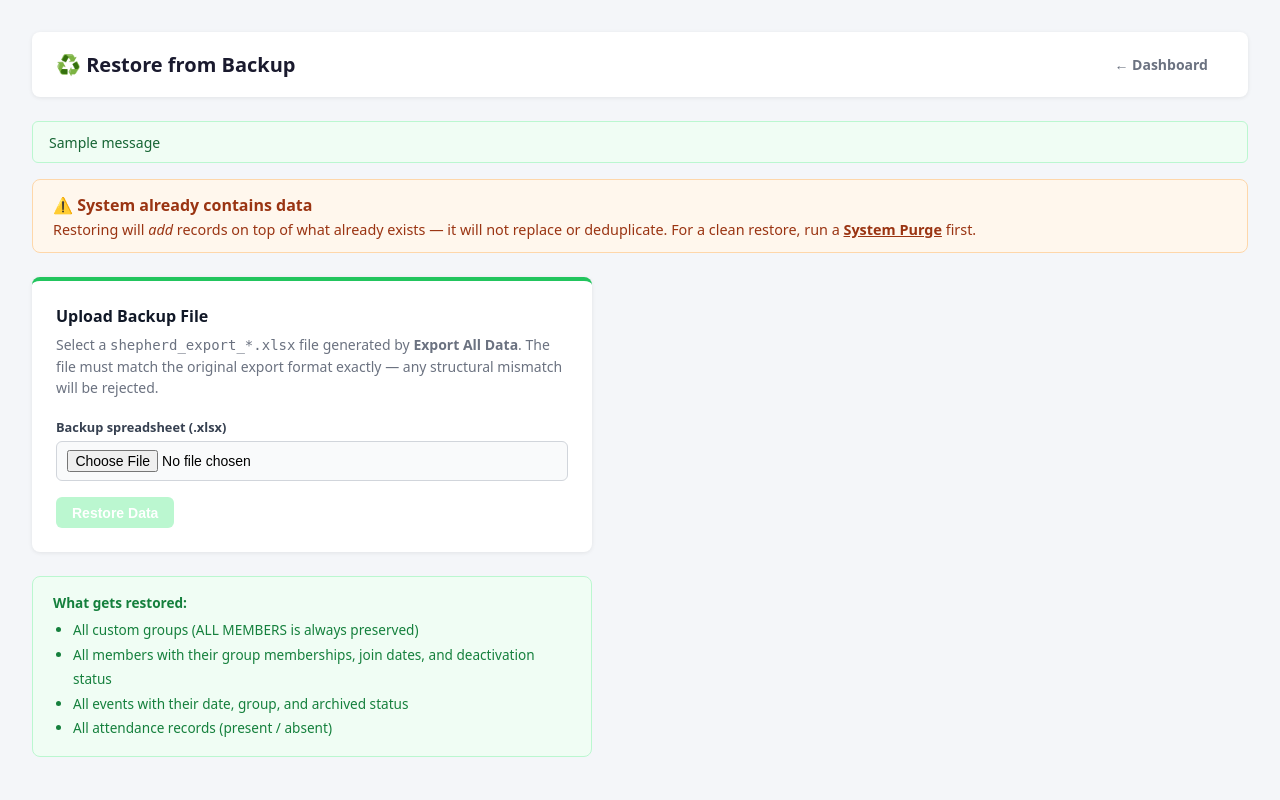
After one commit to evanlow/shephard, a Flask app: page /admin/restore in a window 1280 px wide. The commit adds this page. Run offline with Flask 3, Linux system fonts and the light colour scheme; a user stored in the database is signed in; tables that the repository leaves empty hold one stand-in row (values such as "Sample post"); one stand-in notice (Sample message) is shown.

Commit message:
feat: restore from backup — upload shepherd_export_*.xlsx to repopulate system

```diff
--- a/app/routes/auth.py
+++ b/app/routes/auth.py
@@ -7,7 +7,7 @@ from openpyxl.styles import Font
 
 from flask import Blueprint, abort, flash, redirect, render_template, request, send_file, url_for
 from flask_login import current_user, login_required, login_user, logout_user
-from sqlalchemy import text
+from sqlalchemy import insert as sa_insert, text
 
 from ..extensions import db
 from ..models.attendance import Attendance
@@ -19,6 +19,10 @@ from ..models.user import User
 from ..services.attendance_service import AttendanceService
 
 bp = Blueprint("auth", __name__)
+
+# Expected structure constants used for both export validation and restore
+_MEMBERS_HEADERS = ["#", "Name", "Primary Group", "All Groups", "Status", "Member Since", "Deactivated"]
+_EVENT_META_LABELS = ["Event:", "Date:", "Group:", "Archived:"]
 
 
 def admin_required(f):
@@ -385,3 +389,244 @@ def export_all():
         as_attachment=True,
         download_name=filename,
     )
+
+
+# ---------------------------------------------------------------------------
+# Restore helpers
+# ---------------------------------------------------------------------------
+
+def _parse_restore_date(value):
+    """Parse an exported date string (dd Mon YYYY) into a UTC datetime."""
+    if not value:
+        return None
+    try:
+        return datetime.strptime(str(value).strip(), "%d %b %Y").replace(tzinfo=timezone.utc)
+    except ValueError:
+        return None
+
+
+def _validate_export_workbook(wb):
+    """Return an error string if the workbook doesn't match the export format, else None."""
+    if not wb.sheetnames or wb.sheetnames[0] != "Members":
+        return "Invalid file: first sheet must be named 'Members'."
+    ws = wb["Members"]
+    actual_headers = [ws.cell(row=1, column=c).value for c in range(1, 8)]
+    if actual_headers != _MEMBERS_HEADERS:
+        return "Invalid file: 'Members' sheet has unexpected column headers."
+    for sheet_name in wb.sheetnames[1:]:
+        ws_ev = wb[sheet_name]
+        labels = [ws_ev.cell(row=r, column=1).value for r in range(1, 5)]
+        if labels != _EVENT_META_LABELS:
+            return f"Invalid file: sheet '{sheet_name}' does not match the expected event layout."
+    return None
+
+
+def _import_workbook(wb):
+    """
+    Import members, groups, events, and attendance from a validated export workbook.
+    Uses Core-level INSERTs for members so the ORM after_insert listener is bypassed
+    and we can set created_at / joined_at to the original values.
+    Returns a summary dict.
+    """
+    from ..services.group_service import GroupService
+
+    ws_members = wb["Members"]
+
+    # ── Step 1: Collect every group name referenced anywhere in the file ──────
+    all_group_names = set()
+    for row in ws_members.iter_rows(min_row=2, values_only=True):
+        if row[0] is None:
+            break
+        if row[3]:
+            for g in str(row[3]).split(","):
+                g = g.strip()
+                if g:
+                    all_group_names.add(g)
+    for sheet_name in wb.sheetnames[1:]:
+        ws_ev = wb[sheet_name]
+        group_cell = ws_ev.cell(row=3, column=2).value
+        if group_cell:
+            all_group_names.add(str(group_cell).strip())
+
+    # ── Step 2: Ensure default group; create any missing custom groups ─────────
+    default_group = GroupService.get_default_group()
+    group_map = {DEFAULT_GROUP_NAME: default_group}
+
+    for name in sorted(all_group_names):
+        if name == DEFAULT_GROUP_NAME:
+            continue
+        existing = db.session.execute(
+            db.select(Group).where(Group.name == name)
+        ).scalar_one_or_none()
+        if existing:
+            group_map[name] = existing
+        else:
+            g = Group(name=name)
+            db.session.add(g)
+            db.session.flush()
+            group_map[name] = g
+
+    # ── Step 3: Import members via Core INSERT (bypasses ORM listener so we
+    #            can set created_at and joined_at to their original values) ─────
+    member_map = {}   # member name → member_id  (first occurrence wins)
+    members_created = 0
+
+    for row in ws_members.iter_rows(min_row=2, values_only=True):
+        if row[0] is None:
+            break
+        _, name, primary_group_name, all_groups_str, _status, member_since_str, deactivated_str = row
+        if not name:
+            continue
+
+        name = str(name).strip()
+        created_at = _parse_restore_date(member_since_str) or datetime.now(timezone.utc)
+
+        deactivated_at = None
+        if deactivated_str:
+            d = _parse_restore_date(deactivated_str)
+            if d:
+                deactivated_at = d.replace(hour=23, minute=59, second=59, microsecond=0)
+
+        pname = str(primary_group_name).strip() if primary_group_name else ""
+        primary_group = group_map.get(pname) if pname and pname != "—" else None
+        group_id = primary_group.id if primary_group and pname != DEFAULT_GROUP_NAME else None
+
+        # Core INSERT → ORM after_insert event does NOT fire
+        result = db.session.execute(
+            sa_insert(Member.__table__).values(
+                name=name,
+                group_id=group_id,
+                created_at=created_at,
+                deactivated_at=deactivated_at,
+            ).returning(Member.__table__.c.id)
+        )
+        member_id = result.scalar()
+
+        # Build the member_groups rows with the original joined_at
+        seen_gids = set()
+        groups_to_add = []
+
+        if all_groups_str:
+            for g_name in str(all_groups_str).split(","):
+                g_name = g_name.strip()
+                if not g_name:
+                    continue
+                g = group_map.get(g_name)
+                if g and g.id not in seen_gids:
+                    groups_to_add.append({"member_id": member_id, "group_id": g.id, "joined_at": created_at})
+                    seen_gids.add(g.id)
+
+        # Always ensure ALL MEMBERS membership exists
+        default_gid = default_group.id
+        if default_gid not in seen_gids:
+            groups_to_add.append({"member_id": member_id, "group_id": default_gid, "joined_at": created_at})
+
+        db.session.execute(member_groups.insert(), groups_to_add)
+
+        if name not in member_map:
+            member_map[name] = member_id
+        members_created += 1
+
+    # ── Step 4: Import events and attendance ──────────────────────────────────
+    events_created = 0
+    attendance_created = 0
+
+    for sheet_name in wb.sheetnames[1:]:
+        ws_ev = wb[sheet_name]
+        event_name = ws_ev.cell(row=1, column=2).value
+        date_str   = ws_ev.cell(row=2, column=2).value
+        group_name = ws_ev.cell(row=3, column=2).value
+        archived_s = ws_ev.cell(row=4, column=2).value
+
+        event_date = _parse_restore_date(date_str)
+        if not event_date or not event_name or not group_name:
+            continue
+
+        group = group_map.get(str(group_name).strip())
+        if not group:
+            continue
+
+        is_archived = str(archived_s).strip().lower() == "yes" if archived_s else False
+        event = Event(name=str(event_name).strip(), date=event_date,
+                      group_id=group.id, is_archived=is_archived)
+        db.session.add(event)
+        db.session.flush()
+        events_created += 1
+
+        # Attendance rows begin at row 7 (rows 1-4 meta, row 5 blank, row 6 header)
+        for r in range(7, ws_ev.max_row + 1):
+            num_val     = ws_ev.cell(row=r, column=1).value
+            name_val    = ws_ev.cell(row=r, column=2).value
+            present_val = ws_ev.cell(row=r, column=3).value
+            if not isinstance(num_val, int):
+                break   # blank row or summary section
+            if not name_val:
+                continue
+            mid = member_map.get(str(name_val).strip())
+            if mid is None:
+                continue
+            present = str(present_val).strip().lower() == "yes" if present_val else False
+            db.session.add(Attendance(event_id=event.id, member_id=mid, present=present))
+            attendance_created += 1
+
+    db.session.commit()
+    return {
+        "groups": len([k for k in group_map if k != DEFAULT_GROUP_NAME]),
+        "members": members_created,
+        "events": events_created,
+        "attendance": attendance_created,
+    }
+
+
+# ---------------------------------------------------------------------------
+# Restore from backup (superuser only)
+# ---------------------------------------------------------------------------
+
+@bp.get("/admin/restore")
+@superuser_required
+def restore_page():
+    has_data = (
+        db.session.query(Member).count() > 0
+        or db.session.query(Event).count() > 0
+    )
+    return render_template("auth/restore.html", has_data=has_data)
+
+
+@bp.post("/admin/restore")
+@superuser_required
+def restore_upload():
+    f = request.files.get("backup")
+    if not f or not f.filename:
+        flash("No file selected.", "error")
+        return redirect(url_for("auth.restore_page"))
+
+    if not f.filename.lower().endswith(".xlsx"):
+        flash("Invalid file: only .xlsx spreadsheets are accepted.", "error")
+        return redirect(url_for("auth.restore_page"))
+
+    try:
+        wb = openpyxl.load_workbook(io.BytesIO(f.read()))
+    except Exception:
+        flash("Could not open file. Make sure it is a valid .xlsx spreadsheet.", "error")
+        return redirect(url_for("auth.restore_page"))
+
+    error = _validate_export_workbook(wb)
+    if error:
+        flash(error, "error")
+        return redirect(url_for("auth.restore_page"))
+
+    try:
+        summary = _import_workbook(wb)
+    except Exception as exc:
+        db.session.rollback()
+        flash(f"Restore failed: {exc}", "error")
+        return redirect(url_for("auth.restore_page"))
+
+    parts = [
+        f"{summary['groups']} group{'s' if summary['groups'] != 1 else ''}",
+        f"{summary['members']} member{'s' if summary['members'] != 1 else ''}",
+        f"{summary['events']} event{'s' if summary['events'] != 1 else ''}",
+        f"{summary['attendance']} attendance record{'s' if summary['attendance'] != 1 else ''}",
+    ]
+    flash(f"Restore complete: {', '.join(parts)} imported.", "success")
+    return redirect(url_for("auth.restore_page"))
--- a/app/templates/auth/dashboard.html
+++ b/app/templates/auth/dashboard.html
@@ -112,6 +112,9 @@
   <a href="{{ url_for('auth.export_all') }}" class="text-decoration-none text-success">
     Export All Data &rarr;
   </a>
+  <a href="{{ url_for('auth.restore_page') }}" class="text-decoration-none" style="color:#16a34a;">
+    Restore from Backup &rarr;
+  </a>
   <a href="{{ url_for('auth.purge_page') }}" class="text-decoration-none text-danger">
     System Purge &rarr;
   </a>
--- /dev/null
+++ b/app/templates/auth/restore.html
@@ -0,0 +1,119 @@
+<!DOCTYPE html>
+<html lang="en">
+<head>
+  <meta charset="UTF-8" />
+  <meta name="viewport" content="width=device-width, initial-scale=1.0" />
+  <title>Shepherd — Restore from Backup</title>
+  <style>
+    *, *::before, *::after { box-sizing: border-box; margin: 0; padding: 0; }
+    body { font-family: system-ui, sans-serif; background: #f4f6f9; padding: 2rem; }
+    header {
+      display: flex; align-items: center; justify-content: space-between;
+      background: #fff; border-radius: 8px; padding: 1rem 1.5rem;
+      box-shadow: 0 1px 4px rgba(0,0,0,.08); margin-bottom: 1.5rem;
+    }
+    h1 { font-size: 1.25rem; color: #1a1a2e; }
+    .btn {
+      display: inline-block; padding: 0.45rem 1rem;
+      border-radius: 6px; font-size: 0.875rem; font-weight: 600;
+      text-decoration: none; cursor: pointer; border: none;
+    }
+    .btn-ghost   { color: #6b7280; background: none; }
+    .btn-ghost:hover { color: #111; }
+    .btn-success { background: #22c55e; color: #fff; }
+    .btn-success:hover:not(:disabled) { background: #16a34a; }
+    .btn-success:disabled { background: #bbf7d0; color: #fff; cursor: not-allowed; }
+
+    .alert { padding: 0.65rem 1rem; border-radius: 6px; font-size: 0.875rem; margin-bottom: 1rem; }
+    .alert-success { background: #f0fdf4; border: 1px solid #bbf7d0; color: #166534; }
+    .alert-error   { background: #fef2f2; border: 1px solid #fecaca; color: #b91c1c; }
+
+    .warning-banner {
+      background: #fff7ed; border: 1px solid #fed7aa; color: #9a3412;
+      border-radius: 8px; padding: 0.85rem 1.25rem; margin-bottom: 1.5rem;
+      font-size: 0.9rem;
+    }
+    .warning-banner strong { display: block; margin-bottom: 0.25rem; font-size: 1rem; }
+
+    .card {
+      background: #fff; border-radius: 8px; box-shadow: 0 1px 4px rgba(0,0,0,.08);
+      border-top: 4px solid #22c55e; padding: 1.5rem; max-width: 560px;
+    }
+    .card h2 { font-size: 1rem; color: #111827; margin-bottom: 0.4rem; }
+    .card p  { font-size: 0.875rem; color: #6b7280; margin-bottom: 1.25rem; line-height: 1.5; }
+
+    label { display: block; font-size: 0.8rem; font-weight: 600; color: #374151; margin-bottom: 0.35rem; }
+    input[type="file"] {
+      display: block; width: 100%; padding: 0.5rem 0.65rem;
+      border: 1px solid #d1d5db; border-radius: 6px;
+      font-size: 0.875rem; margin-bottom: 1rem;
+      background: #f9fafb;
+    }
+    input[type="file"]:focus { outline: 2px solid #22c55e; border-color: #22c55e; }
+
+    .info-box {
+      margin-top: 1.5rem; background: #f0fdf4; border: 1px solid #bbf7d0;
+      border-radius: 8px; padding: 1rem 1.25rem; font-size: 0.85rem; color: #15803d;
+      max-width: 560px;
+    }
+    .info-box strong { display: block; margin-bottom: 0.4rem; }
+    .info-box ul { padding-left: 1.25rem; line-height: 1.8; }
+  </style>
+</head>
+<body>
+  <header>
+    <h1>♻️ Restore from Backup</h1>
+    <div style="display:flex;align-items:center;gap:1rem;">
+      <a href="{{ url_for('auth.dashboard') }}" class="btn btn-ghost">&larr; Dashboard</a>
+    </div>
+  </header>
+
+  {% with messages = get_flashed_messages(with_categories=true) %}
+    {% for category, msg in messages %}
+      <div class="alert alert-{{ category }}">{{ msg }}</div>
+    {% endfor %}
+  {% endwith %}
+
+  {% if has_data %}
+  <div class="warning-banner">
+    <strong>⚠️ System already contains data</strong>
+    Restoring will <em>add</em> records on top of what already exists — it will not replace or deduplicate.
+    For a clean restore, run a <a href="{{ url_for('auth.purge_page') }}" style="color:inherit;font-weight:600;">System Purge</a> first.
+  </div>
+  {% endif %}
+
+  <div class="card">
+    <h2>Upload Backup File</h2>
+    <p>
+      Select a <code>shepherd_export_*.xlsx</code> file generated by
+      <strong>Export All Data</strong>. The file must match the original export
+      format exactly — any structural mismatch will be rejected.
+    </p>
+    <form method="post" action="{{ url_for('auth.restore_upload') }}"
+          enctype="multipart/form-data">
+      <label for="backup-file">Backup spreadsheet (.xlsx)</label>
+      <input type="file" id="backup-file" name="backup" accept=".xlsx"
+             onchange="toggleBtn(this)" />
+      <button type="submit" class="btn btn-success" id="restore-btn" disabled>
+        Restore Data
+      </button>
+    </form>
+  </div>
+
+  <div class="info-box">
+    <strong>What gets restored:</strong>
+    <ul>
+      <li>All custom groups (ALL MEMBERS is always preserved)</li>
+      <li>All members with their group memberships, join dates, and deactivation status</li>
+      <li>All events with their date, group, and archived status</li>
+      <li>All attendance records (present / absent)</li>
+    </ul>
+  </div>
+
+  <script>
+    function toggleBtn(input) {
+      document.getElementById('restore-btn').disabled = !input.files.length;
+    }
+  </script>
+</body>
+</html>
```
Also changed, not shown: tests/smoke_auth.py (+210 -0 lines).
